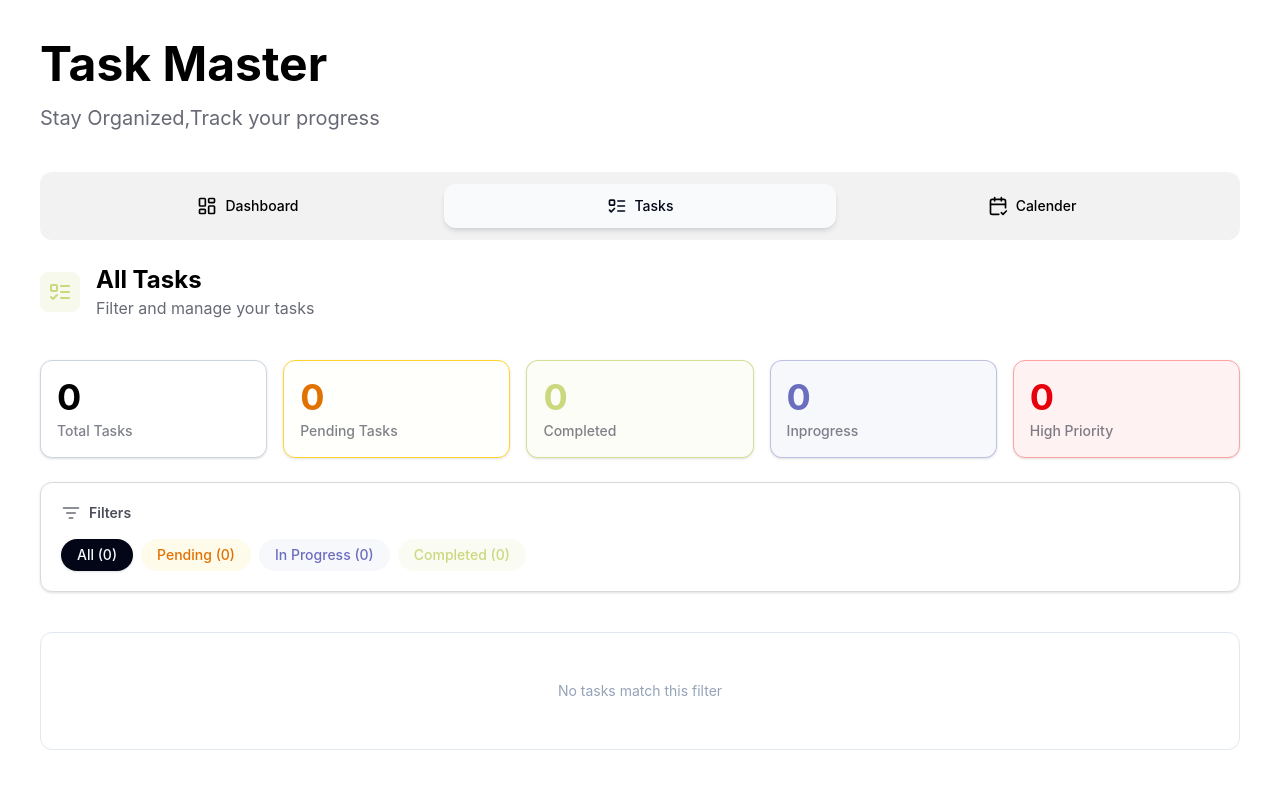
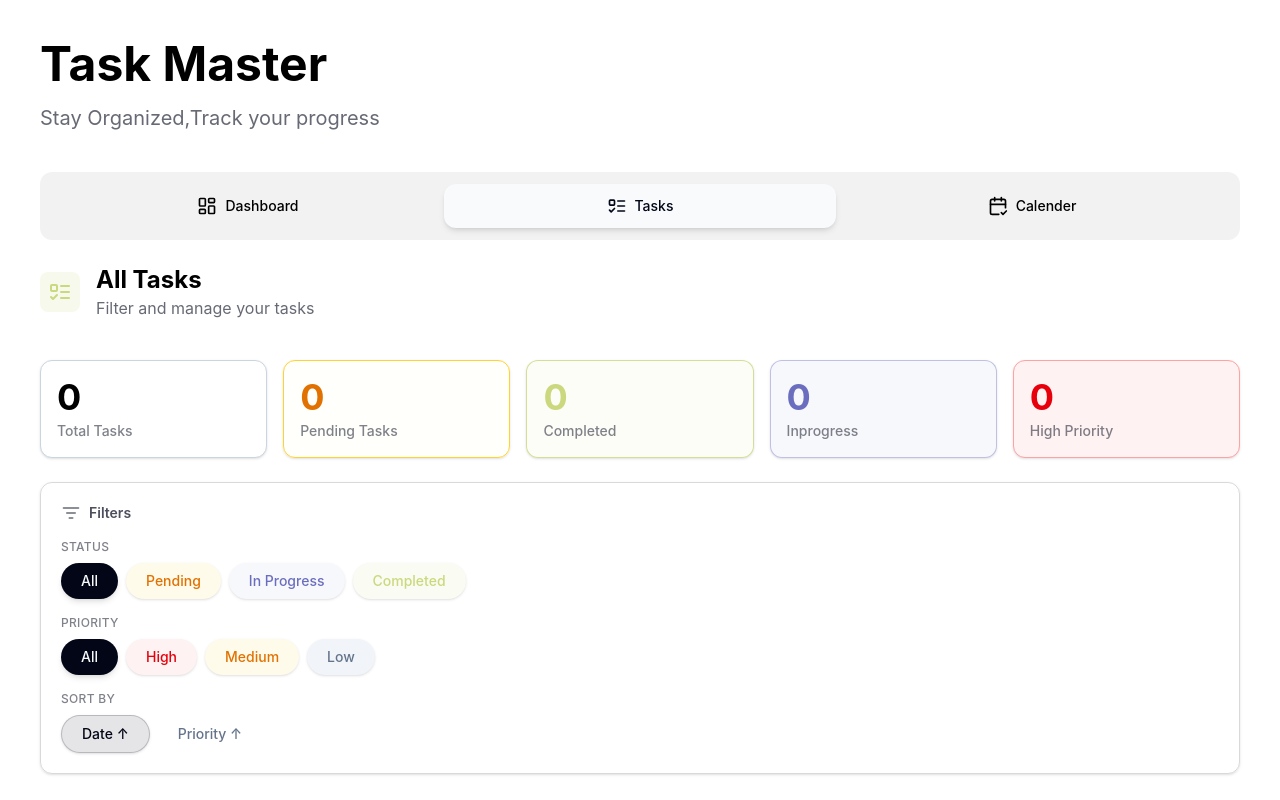
Before and after one commit to nazarenegena/task-manager, a SvelteKit app: page / in a window 1280 px wide. Both pictures are taken after a click on the button "Tasks". Shown: the top 800 px of the page. Built offline with nearby package versions, Linux system fonts and the light colour scheme.

Commit message:
Updated the task filters

```diff
--- /dev/null
+++ b/src/components/elements/filterButton.svelte
@@ -0,0 +1,17 @@
+<script lang="ts">
+	interface FilterButtonProps {
+		name: string;
+		onclick: () => void;
+		active: boolean;
+		activeClass: string;
+		inactiveClass: string;
+	}
+	let { name, onclick, active, activeClass, inactiveClass }: FilterButtonProps = $props();
+</script>
+
+<button
+	{onclick}
+	class="cursor-pointer rounded-full px-5 py-2 text-sm font-medium transition-all duration-150 select-none active:scale-95 {active ? activeClass : inactiveClass}"
+>
+	{name}
+</button>
--- a/src/components/elements/statusCard.svelte
+++ b/src/components/elements/statusCard.svelte
@@ -32,7 +32,7 @@
 </script>
 
 <div
-	class={`min-w-32 space-y-1 rounded-xl border p-4 shadow-sm transition-shadow hover:shadow-lg ${colorClass.bg} ${colorClass.border}`}
+	class={`min-w-32 space-y-1 rounded-xl border p-4 shadow-sm ${colorClass.bg} ${colorClass.border}`}
 >
 	<p class={`${colorClass.text} text-4xl font-bold`}>{taskCount}</p>
 
--- a/src/components/sections/taskView.svelte
+++ b/src/components/sections/taskView.svelte
@@ -4,16 +4,46 @@
 	import ListFilter from '@lucide/svelte/icons/list-filter';
 	import ListTodo from '@lucide/svelte/icons/list-todo';
 	import TaskCard from '../elements/taskCard.svelte';
+	import FilterButton from '../elements/filterButton.svelte';
 
 	let filterStatus = $state<'all' | 'completed' | 'inprogress' | 'pending'>('all');
+	let filterPriority = $state<'all' | 'high' | 'medium' | 'low'>('all');
+	let sortBy = $state<'date' | 'priority'>('date');
+	let sortDir = $state<'asc' | 'desc'>('asc');
 
-	let filteredTasks = $derived(
+	let filteredByStatus = $derived(
 		filterStatus === 'all'
 			? taskStore.tasks
 			: filterStatus === 'pending'
 				? taskStore.tasks.filter((t) => t.status !== 'completed')
 				: taskStore.tasks.filter((t) => t.status === filterStatus)
 	);
+
+	let filteredByPriority = $derived(
+		filterPriority === 'all'
+			? filteredByStatus
+			: filteredByStatus.filter((t) => t.priority === filterPriority)
+	);
+
+	let sortedTasks = $derived.by(() => {
+		const sorted = [...filteredByPriority];
+		if (sortBy === 'date') {
+			sorted.sort((a, b) => {
+				if (!a.date) return 1;
+				if (!b.date) return -1;
+				return sortDir === 'asc' ? a.date.localeCompare(b.date) : b.date.localeCompare(a.date);
+			});
+		} else {
+			const rank: Record<string, number> = { high: 0, medium: 1, low: 2 };
+
+			sorted.sort((a, b) =>
+				sortDir === 'asc'
+					? (rank[a.priority ?? 'low'] ?? 2) - (rank[b.priority ?? 'low'] ?? 2)
+					: (rank[b.priority ?? 'low'] ?? 2) - (rank[a.priority ?? 'low'] ?? 2)
+			);
+		}
+		return sorted;
+	});
 </script>
 
 <div class=" flex items-center space-x-4">
@@ -46,46 +76,105 @@
 			<ListFilter class="h-5 w-5 text-primary/60" />
 			<span class="text-sm font-semibold text-primary/70">Filters</span>
 		</div>
+		<div class="space-y-4">
+			<div>
+				<p class="mb-2 text-xs font-medium uppercase tracking-wide text-primary/50">Status</p>
+				<div class="flex flex-wrap gap-2">
+					<FilterButton
+						name="All"
+						onclick={() => (filterStatus = 'all')}
+						active={filterStatus === 'all'}
+						activeClass="bg-primary text-secondary shadow-md"
+						inactiveClass="bg-gray-100 text-gray-500 shadow-sm hover:-translate-y-0.5 hover:shadow-md"
+					/>
+					<FilterButton
+						name="Pending"
+						onclick={() => (filterStatus = 'pending')}
+						active={filterStatus === 'pending'}
+						activeClass="bg-amber-500 text-white shadow-md"
+						inactiveClass="bg-amber-50 text-amber-600 shadow-sm hover:-translate-y-0.5 hover:shadow-md"
+					/>
+					<FilterButton
+						name="In Progress"
+						onclick={() => (filterStatus = 'inprogress')}
+						active={filterStatus === 'inprogress'}
+						activeClass="bg-purple-accent text-white shadow-md"
+						inactiveClass="bg-purple-accent/5 text-purple-accent shadow-sm hover:-translate-y-0.5 hover:shadow-md"
+					/>
+					<FilterButton
+						name="Completed"
+						onclick={() => (filterStatus = 'completed')}
+						active={filterStatus === 'completed'}
+						activeClass="bg-lime-accent text-white shadow-md"
+						inactiveClass="bg-lime-accent/10 text-lime-accent shadow-sm hover:-translate-y-0.5 hover:shadow-md"
+					/>
+				</div>
+			</div>
+
+			<div>
+				<p class="mb-2 text-xs font-medium uppercase tracking-wide text-primary/50">Priority</p>
+				<div class="flex flex-wrap gap-2">
+					<FilterButton
+						name="All"
+						onclick={() => (filterPriority = 'all')}
+						active={filterPriority === 'all'}
+						activeClass="bg-primary text-secondary shadow-md"
+						inactiveClass="bg-gray-100 text-gray-500 shadow-sm hover:-translate-y-0.5 hover:shadow-md"
+					/>
+					<FilterButton
+						name="High"
+						onclick={() => (filterPriority = 'high')}
+						active={filterPriority === 'high'}
+						activeClass="bg-red-600 text-white shadow-md"
+						inactiveClass="bg-red-50 text-red-600 shadow-sm hover:-translate-y-0.5 hover:shadow-md"
+					/>
+					<FilterButton
+						name="Medium"
+						onclick={() => (filterPriority = 'medium')}
+						active={filterPriority === 'medium'}
+						activeClass="bg-amber-500 text-white shadow-md"
+						inactiveClass="bg-amber-50 text-amber-600 shadow-sm hover:-translate-y-0.5 hover:shadow-md"
+					/>
+					<FilterButton
+						name="Low"
+						onclick={() => (filterPriority = 'low')}
+						active={filterPriority === 'low'}
+						activeClass="bg-gray-500 text-white shadow-md"
+						inactiveClass="bg-gray-100 text-gray-500 shadow-sm hover:-translate-y-0.5 hover:shadow-md"
+					/>
+				</div>
+			</div>
+
+			<div>
+				<p class="mb-2 text-xs font-medium uppercase tracking-wide text-primary/50">Sort By</p>
 				<div class="flex flex-wrap gap-2">
 					<button
-				onclick={() => (filterStatus = 'all')}
-				class="rounded-full px-4 py-1.5 text-sm font-medium transition-colors {filterStatus === 'all'
-					? 'bg-primary text-secondary shadow-sm'
-					: 'bg-gray-100 text-gray-500 hover:bg-gray-200 hover:text-gray-700'}"
+						onclick={() => { sortBy = 'date'; sortDir = sortDir === 'asc' ? 'desc' : 'asc'; }}
+						class="rounded-full px-5 py-2 text-sm font-medium transition-all duration-150 select-none active:scale-95 {sortBy === 'date'
+							? 'bg-primary/10 border border-primary/20 text-primary shadow-sm'
+							: 'text-gray-500 hover:text-gray-700'}"
 					>
-				All ({taskStore.tasks.length})
+						Date {sortDir === 'asc' ? '↑' : '↓'}
 					</button>
 					<button
-				onclick={() => (filterStatus = 'pending')}
-				class="rounded-full px-4 py-1.5 text-sm font-medium transition-colors {filterStatus === 'pending'
-					? 'bg-amber-500 text-white shadow-sm'
-					: 'bg-amber-50 text-amber-600 hover:bg-amber-100'}"
+						onclick={() => { sortBy = 'priority'; sortDir = sortDir === 'asc' ? 'desc' : 'asc'; }}
+						class="rounded-full px-5 py-2 text-sm font-medium transition-all duration-150 select-none active:scale-95 {sortBy === 'priority'
+							? 'bg-primary/10 border border-primary/20 text-primary shadow-sm'
+							: 'text-gray-500 hover:text-gray-700'}"
 					>
-				Pending ({taskStore.pendingTasks})
-			</button>
-			<button
-				onclick={() => (filterStatus = 'inprogress')}
-				class="rounded-full px-4 py-1.5 text-sm font-medium transition-colors {filterStatus === 'inprogress'
-					? 'bg-purple-accent text-white shadow-sm'
-					: 'bg-purple-accent/5 text-purple-accent hover:bg-purple-accent/10'}"
-			>
-				In Progress ({taskStore.inprogressTasks})
-			</button>
-			<button
-				onclick={() => (filterStatus = 'completed')}
-				class="rounded-full px-4 py-1.5 text-sm font-medium transition-colors {filterStatus === 'completed'
-					? 'bg-lime-accent text-white shadow-sm'
-					: 'bg-lime-accent/10 text-lime-accent hover:bg-lime-accent/20'}"
-			>
-				Completed ({taskStore.completedTasks})
+						Priority {sortDir === 'asc' ? '↑' : '↓'}
 					</button>
 				</div>
 			</div>
+		</div>
+	</div>
 	<div class="my-10 space-y-5">
-		{#each filteredTasks as task (task?.id)}
+		{#each sortedTasks as task (task?.id)}
 			<TaskCard {task} />
 		{:else}
-			<p class="rounded-xl border border-gray-200 p-12 text-center text-sm text-gray-400">No tasks match this filter</p>
+			<p class="rounded-xl border border-gray-200 p-12 text-center text-sm text-gray-400">
+				No tasks match this filter
+			</p>
 		{/each}
 	</div>
 </main>
```
Lines whose indentation alone changed are shown as unchanged.
